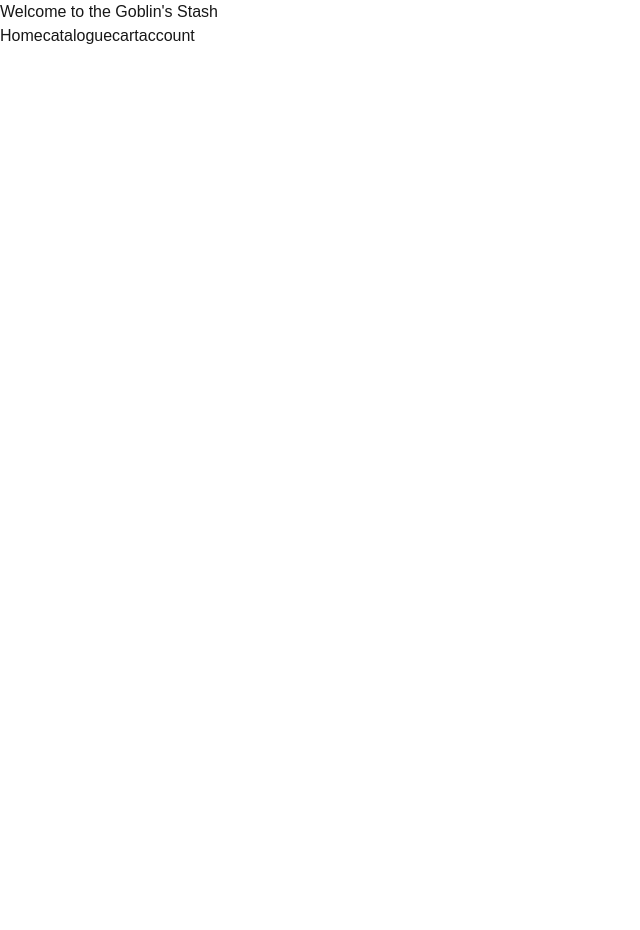
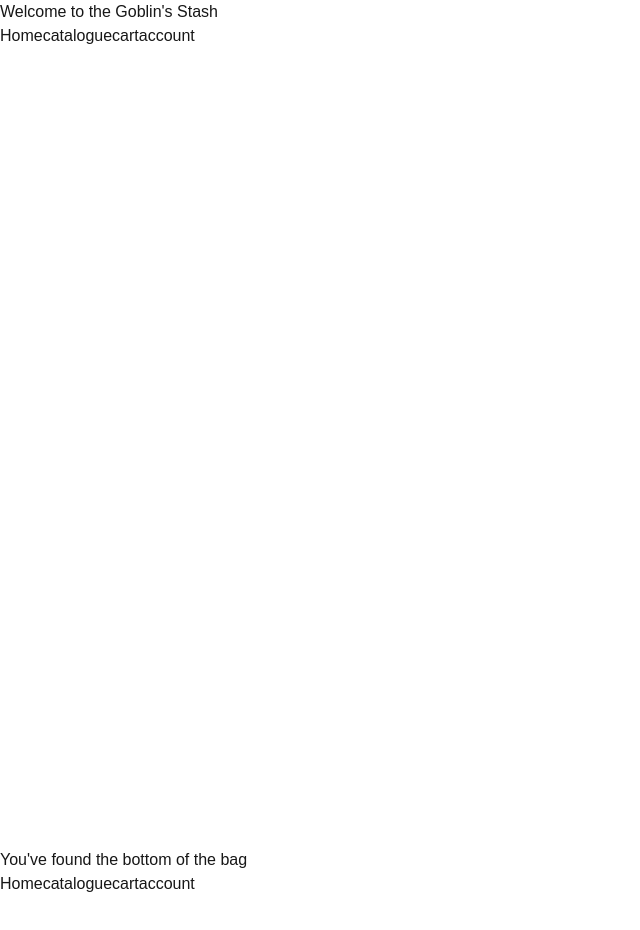
Before and after one commit to zinc-saucier/GoblinStuff, a Next.js app: page / in a window 1280 px wide. Shown: the top 930 px of the page, without its empty margins (0-640 px from the left). Before the commit the page ends 848 px from the top, so only its background shows below. Built offline with nearby package versions, Linux system fonts and the light colour scheme.

Commit message:
quick component updates

```diff
--- /dev/null
+++ b/app/components/footer.tsx
@@ -0,0 +1,20 @@
+import Image from "next/image";
+import Link from "next/link";
+import NavBar from "./navBar";
+
+export default function Footer() {
+  return (
+    <div>
+      <footer>
+        <h1>You've found the bottom of the bag</h1>
+        <p>
+
+        </p>
+
+        <NavBar/>
+      </footer>
+      <main className="flex min-h-screen w-full max-w-3xl flex-col items-center justify-between py-32 px-16 bg-white dark:bg-black sm:items-start">
+      </main>
+    </div>
+  );
+}
--- /dev/null
+++ b/app/components/header.tsx
@@ -0,0 +1,18 @@
+import Image from "next/image";
+import Link from "next/link";
+import NavBar from "./navBar";
+
+export default function Header() {
+  return (
+    <div>
+
+      <header>
+        <h1>Welcome to the Goblin's Stash</h1>
+
+        <NavBar/>
+      </header>
+      <main className="flex min-h-screen w-full max-w-3xl flex-col items-center justify-between py-32 px-16 bg-white dark:bg-black sm:items-start">
+      </main>
+    </div>
+  );
+}
--- /dev/null
+++ b/app/components/navBar.tsx
@@ -0,0 +1,15 @@
+import Image from "next/image";
+import Link from "next/link";
+
+export default function NavBar() {
+  return (
+    <div>
+        <nav className="flex flex-4 flex-row">
+          <Link href="/">Home</Link>
+          <Link href="/catalogue">catalogue</Link>
+          <Link href="/cart">cart</Link>
+          <Link href="/account">account</Link>
+        </nav>
+    </div>
+  );
+}
--- a/app/page.tsx
+++ b/app/page.tsx
@@ -1,22 +1,17 @@
 import Image from "next/image";
 import Link from "next/link";
+import Header from "./components/header";
+import Footer from "./components/footer";
 
 export default function Home() {
   return (
+    <main>
+      <div>
+      <Header/>
+    </div>
     <div>
-      {/*Will turn this into a component so that it can be imported to all pages easily, header contains site name, log in info, and nav bar*/}
-      <header>
-        <h1>Welcome to the Goblin's Stash</h1>
-
-        <nav>
-          <Link href="/">Home</Link>
-          <Link href="/catalogue">catalogue</Link>
-          <Link href="/cart">cart</Link>
-          <Link href="/account">account</Link>
-        </nav>
-      </header>
-      <main className="flex min-h-screen w-full max-w-3xl flex-col items-center justify-between py-32 px-16 bg-white dark:bg-black sm:items-start">
-      </main>
+      <Footer/>
     </div>
+    </main>
   );
 }
```
Also changed, not shown: app/components/item.tsx (added).
